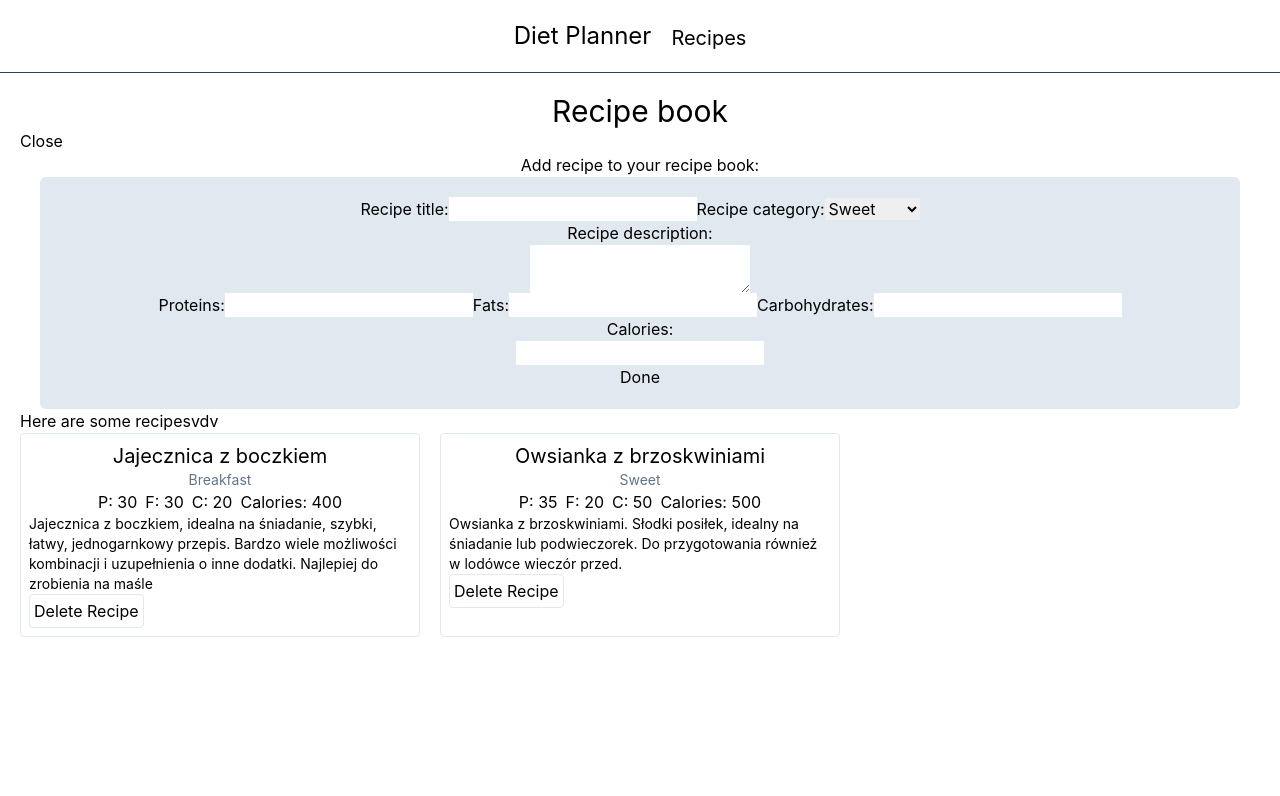
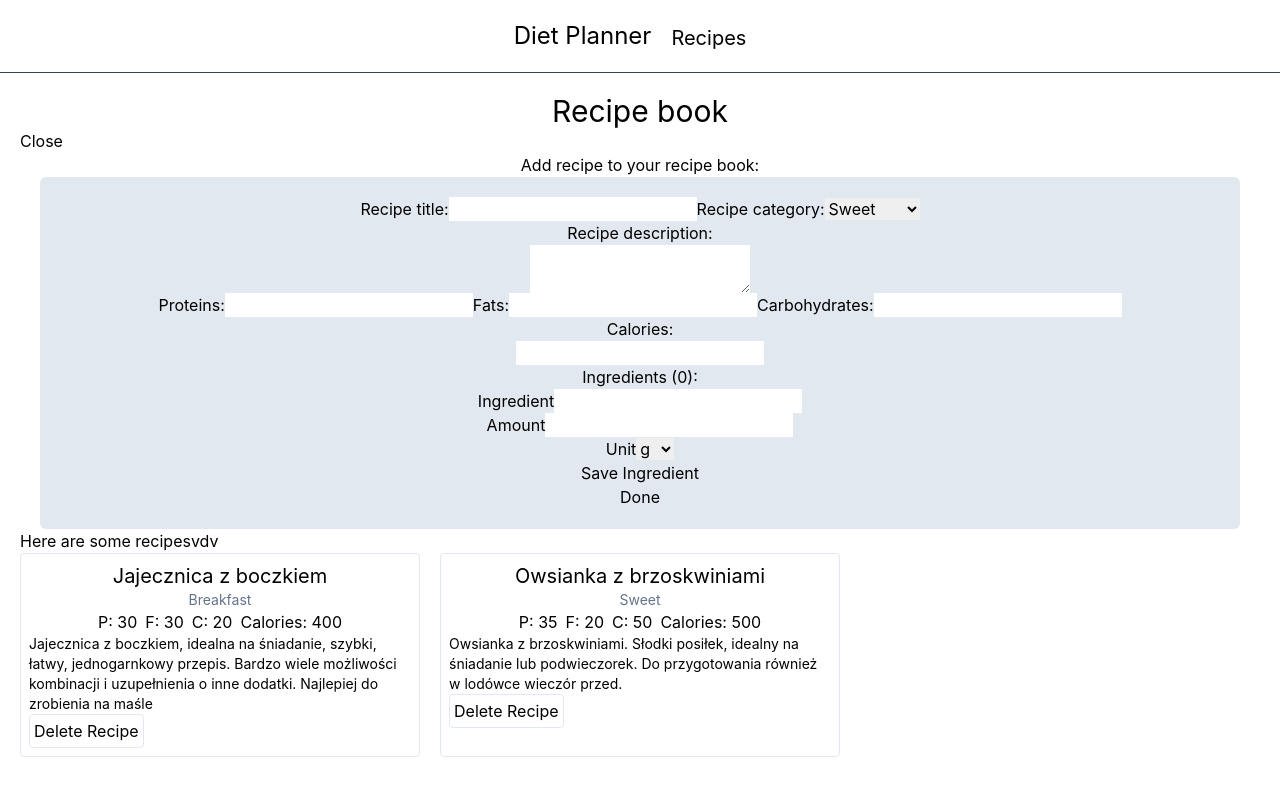
Before and after one commit to JacekGaw/Diet-Planner, a React (Create React App) app: page /Recipes in a window 1280 px wide. Both pictures are taken after a click on the button "Add recipe". Shown: the top 796 px of the page. Built offline with nearby package versions, Linux system fonts and the light colour scheme.

Commit message:
Add function to add ingredients to recipes

```diff
--- a/src/pages/recipes/AddRecipe.jsx
+++ b/src/pages/recipes/AddRecipe.jsx
@@ -2,6 +2,7 @@ import React, { useRef, useState, useContext } from "react";
 import Input from "../../components/UI/Input";
 import Modal from "../../components/UI/Modal";
 import { RecipesContext } from "../../store/recipes-context";
+import AddRecipeIngredients from "./AddRecipeIngredients";
 
 const AddRecipe = ({ visibility }) => {
   const { recipeAdd } = useContext(RecipesContext);
@@ -14,6 +15,7 @@ const AddRecipe = ({ visibility }) => {
   const carbRef = useRef();
   const caloriesRef = useRef();
   const [modalInfo, setModalInfo] = useState();
+  const ingredientsRef = useRef();
 
   const handleSave = () => {
     if (
@@ -102,6 +104,7 @@ const AddRecipe = ({ visibility }) => {
             min="0"
             inputClass="w-fit"
           />
+          <AddRecipeIngredients ref={ingredientsRef} />
           <button type="submit" onClick={handleSave}>
             Done
           </button>
--- /dev/null
+++ b/src/pages/recipes/AddRecipeIngredients.jsx
@@ -0,0 +1,49 @@
+import React, { useState, useRef, forwardRef } from "react";
+
+const AddRecipeIngredients = forwardRef((props, ref) => {
+  const [ingredients, setIngredients] = useState([]);
+  ref = ingredients;
+  const ingredientRef = useRef();
+  const amountRef = useRef();
+  const unitRef = useRef();
+
+  const handleAddIngredient = () => {
+    setIngredients((prevState) => {
+      return [
+        ...prevState,
+        {
+          id: Math.random(),
+          ingredient: ingredientRef.current.value,
+          amount: amountRef.current.value,
+          unit: unitRef.current.value,
+        },
+      ];
+    });
+    ingredientRef.current.value = "";
+    amountRef.current.value = "";
+  };
+
+  return (
+    <>
+      <h3>Ingredients ({ingredients.length}):</h3>
+      <div>
+        <label>Ingredient</label>
+        <input type="text" ref={ingredientRef} />
+      </div>
+      <div>
+        <label>Amount</label>
+        <input type="number" min="0" ref={amountRef} />
+      </div>
+      <div>
+        <label>Unit</label>
+        <select ref={unitRef}>
+          <option value="g">g</option>
+          <option value="ml">ml</option>
+        </select>
+      </div>
+      <button onClick={handleAddIngredient}>Save Ingredient</button>
+    </>
+  );
+});
+
+export default AddRecipeIngredients;
--- a/src/pages/recipes/RecipeCard.jsx
+++ b/src/pages/recipes/RecipeCard.jsx
@@ -2,7 +2,7 @@ import React, {useContext} from 'react';
 import { RecipesContext } from '../../store/recipes-context';
 
 const RecipeCard = ({recipeInfo}) => {
-    const {recipes, recipeDelete}= useContext(RecipesContext)
+    const {recipeDelete}= useContext(RecipesContext)
     return (
         <li className='p-2 border border-slate-200 rounded' >
             <header>
```
